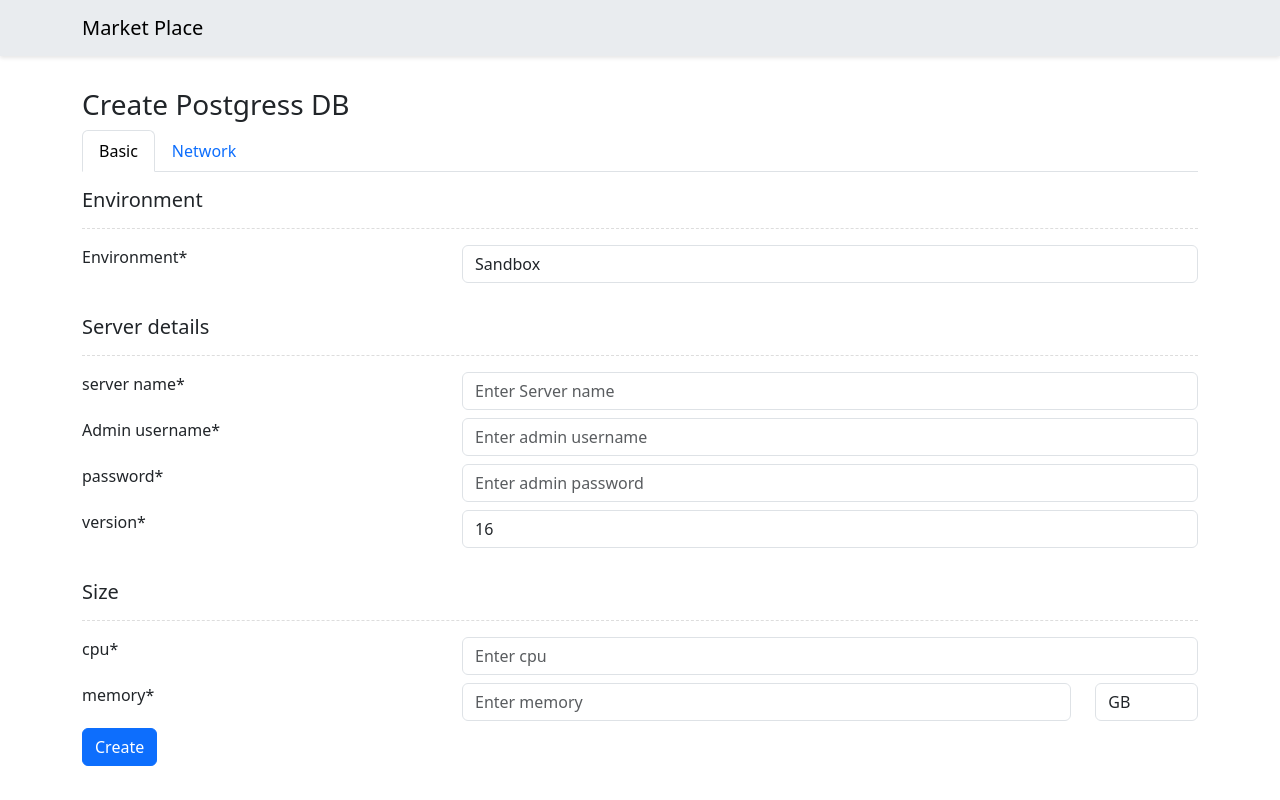
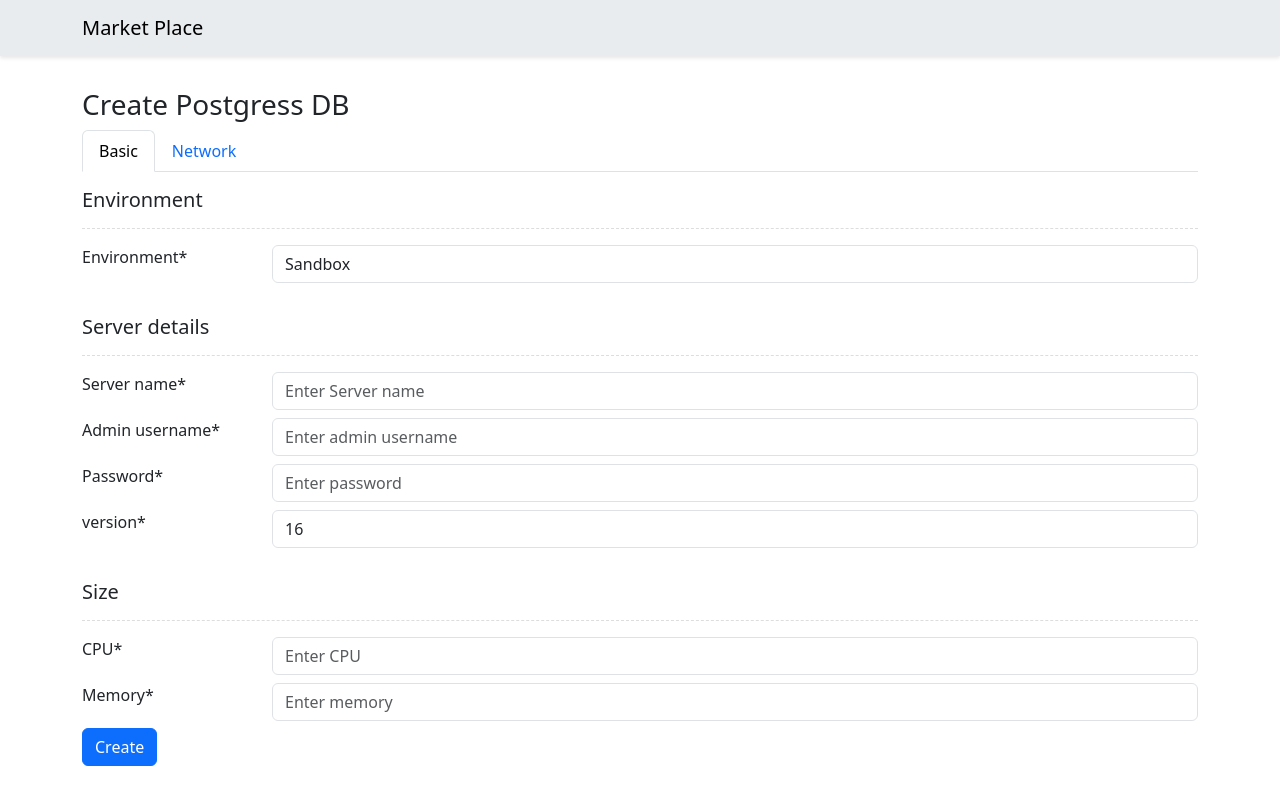
Before and after one commit to dockercaptain/marketplace-ui, a React (Vite) app: page /application/postgres/create in a window 1280 px wide. Built offline with nearby package versions, Linux system fonts and the light colour scheme.

Commit message:
refactor: Add FormGroup component for Postgress form inputs

```diff
--- a/src/components/Postgress/Create.tsx
+++ b/src/components/Postgress/Create.tsx
@@ -1,7 +1,8 @@
-import { Button, Col, Form, Row, Tab, Tabs } from "react-bootstrap";
+import { Button, Form, Tab, Tabs } from "react-bootstrap";
 import "./styles.scss";
 import { useState } from "react";
 import Divider from "../../common/components/Divider";
+import FormGroup from "./FormGroup";
 
 const Create = () => {
   const initialData = {
@@ -53,201 +54,104 @@ const Create = () => {
               <div className="form-section">
                 <h5>Environment </h5>
                 <Divider />
-                <Row>
-                  <Col>Environment*</Col>
-                  <Col sm={8}>
-                    <Form.Group>
-                      <Form.Control
+                <FormGroup
+                  label="Environment*"
+                  value={data.environment}
+                  isSelect
                   name="environment"
-                        as="select"
-                        value={data.environment}
-                        onChange={handleChange}
-                        required
-                      >
-                        <option>Sandbox</option>
-                        <option>Development</option>
-                        <option>Production</option>
-                      </Form.Control>
-                      <Form.Control.Feedback type="invalid">
-                        Please choose an environment.
-                      </Form.Control.Feedback>
-                    </Form.Group>
-                  </Col>
-                </Row>
+                  handleChange={handleChange}
+                  options={["Sandbox", "Development", "Production"]}
+                  errorMessage="Please choose an environment."
+                />
               </div>
               <div className="form-section">
                 <h5>Server details </h5>
                 <Divider />
-                <Row>
-                  <Col>server name*</Col>
-                  <Col sm={8}>
-                    <Form.Group>
-                      <Form.Control
+                <FormGroup
+                  label="Server name*"
+                  value={data.serverName}
+                  placeholder="Enter Server name"
+                  type="text"
                   name="serverName"
-                        type="text"
-                        placeholder="Enter Server name"
-                        value={data.serverName}
-                        onChange={handleChange}
+                  handleChange={handleChange}
+                  errorMessage="Please enter server name."
                   required
                 />
-                      <Form.Control.Feedback type="invalid">
-                        Please enter server name.
-                      </Form.Control.Feedback>
-                    </Form.Group>
-                  </Col>
-                </Row>
-                <Row>
-                  <Col>Admin username*</Col>
-                  <Col sm={8}>
-                    <Form.Group>
-                      <Form.Control
+                {/*  Admin username**/}
+                <FormGroup
+                  label="Admin username*"
+                  value={data.adminUser}
+                  placeholder="Enter admin username"
+                  type="text"
                   name="adminUser"
-                        type="text"
-                        placeholder="Enter admin username"
-                        value={data.adminUser}
-                        onChange={handleChange}
+                  handleChange={handleChange}
+                  errorMessage="Please enter admin username."
                   required
                 />
-                      <Form.Control.Feedback type="invalid">
-                        Please enter admin username.
-                      </Form.Control.Feedback>
-                    </Form.Group>
-                  </Col>
-                </Row>
-                <Row>
-                  <Col>password*</Col>
-                  <Col sm={8}>
-                    <Form.Group>
-                      <Form.Control
+                {/* password */}
+                <FormGroup
+                  label="Password*"
+                  value={data.password}
+                  placeholder="Enter password"
+                  type="password"
                   name="password"
-                        type="password"
-                        placeholder="Enter admin password"
-                        value={data.password}
-                        onChange={handleChange}
+                  handleChange={handleChange}
+                  errorMessage="Please enter password."
                   required
                 />
-                      <Form.Control.Feedback type="invalid">
-                        Please enter password.
-                      </Form.Control.Feedback>
-                    </Form.Group>
-                  </Col>
-                </Row>
-                <Row>
-                  <Col>version*</Col>
-                  <Col sm={8}>
-                    <Form.Group>
-                      <Form.Control
+                <FormGroup
+                  label="version*"
+                  value={data.version}
+                  isSelect
                   name="version"
-                        as="select"
-                        value={data.version}
-                        onChange={handleChange}
-                        required
-                      >
-                        <option>16</option>
-                        <option>15</option>
-                        <option>14</option>
-                        <option>13</option>
-                        <option>12</option>
-                      </Form.Control>
-                      <Form.Control.Feedback type="invalid">
-                        Please choose a version.
-                      </Form.Control.Feedback>
-                    </Form.Group>
-                  </Col>
-                </Row>
+                  handleChange={handleChange}
+                  options={["16", "15", "14", "13", "12"]}
+                  errorMessage="Please choose a version."
+                />
               </div>
               <div className="form-section">
                 <h5>Size </h5>
                 <Divider />
-                <Row>
-                  <Col>
-                    <Form.Label>cpu*</Form.Label>
-                  </Col>
-                  <Col sm={8}>
-                    <Form.Group>
-                      <Form.Control
+                <FormGroup
+                  label="CPU*"
+                  value={data.sizeCPU}
+                  placeholder="Enter CPU"
+                  type="number"
                   name="sizeCPU"
-                        type="number"
-                        placeholder="Enter cpu"
-                        value={data.sizeCPU}
-                        onChange={handleChange}
+                  handleChange={handleChange}
+                  errorMessage="Please enter CPU."
                   required
                 />
-                      <Form.Control.Feedback type="invalid">
-                        Please enter cpu.
-                      </Form.Control.Feedback>
-                    </Form.Group>
-                  </Col>
-                </Row>
-                <Row>
-                  <Col>
-                    <Form.Label>memory*</Form.Label>
-                  </Col>
-                  <Col sm={8}>
-                    <Row>
-                      <Col sm={10}>
-                        <Form.Group>
-                          <Form.Control
+                <FormGroup
+                  label="Memory*"
+                  value={data.sizeMemory}
+                  placeholder="Enter memory"
+                  type="number"
                   name="sizeMemory"
-                            type="number"
-                            placeholder="Enter memory"
-                            value={data.sizeMemory}
-                            onChange={handleChange}
+                  handleChange={handleChange}
+                  errorMessage="Please enter memory."
                   required
                 />
-                        </Form.Group>
-                      </Col>
-                      <Col sm={2}>
-                        <Form.Group>
-                          <Form.Control as="select">
-                            <option>GB</option>
-                            <option>MB</option>
-                          </Form.Control>
-                        </Form.Group>
-                      </Col>
-                    </Row>
-                  </Col>
-                </Row>
-                <Row>
-                  <Col>
-                    <Form.Label>disk*</Form.Label>
-                  </Col>
-                  <Col sm={8}>
-                    <Form.Group>
-                      <Form.Control
+                <FormGroup
+                  label="Disk*"
+                  value={data.sizeDisk}
+                  placeholder="Enter disk"
+                  type="number"
                   name="sizeDisk"
-                        type="number"
-                        placeholder="Enter disk"
-                        value={data.sizeDisk}
-                        onChange={handleChange}
+                  handleChange={handleChange}
+                  errorMessage="Please enter disk."
                   required
                 />
-                      <Form.Control.Feedback type="invalid">
-                        Please enter disk.
-                      </Form.Control.Feedback>
-                    </Form.Group>
-                  </Col>
-                </Row>
-                <Row>
-                  <Col>
-                    <Form.Label>storage class*</Form.Label>
-                  </Col>
-                  <Col sm={8}>
-                    <Form.Group>
-                      <Form.Control
+                <FormGroup
+                  label="storage class*"
+                  value={data.storageType}
+                  isSelect
                   name="storageType"
-                        as="select"
-                        value={data.storageType}
-                        onChange={handleChange}
+                  handleChange={handleChange}
+                  options={["HDD", "SSD_standard", "SSD_premium"]}
+                  errorMessage="Please choose a storage class."
                   required
-                      >
-                        <option>HDD</option>
-                        <option>SSD_standard</option>
-                        <option>SSD_premium</option>
-                      </Form.Control>
-                    </Form.Group>
-                  </Col>
-                </Row>
+                />
               </div>
             </div>
           </Tab>
--- /dev/null
+++ b/src/components/Postgress/FormGroup.tsx
@@ -0,0 +1,66 @@
+import { Col, Form, Row } from "react-bootstrap";
+
+type FormGroupProps = {
+  label: string;
+  value: string;
+  type?: string;
+  name: string;
+  isSelect?: boolean;
+  handleChange: (e: React.ChangeEvent<HTMLInputElement>) => void;
+  options?: string[];
+  errorMessage?: string;
+  placeholder?: string;
+  required?: boolean;
+};
+
+export const FormGroup = ({
+  label,
+  value,
+  handleChange,
+  name,
+  type,
+  options,
+  errorMessage,
+  placeholder,
+  isSelect,
+  required,
+}: FormGroupProps) => {
+  return (
+    <Row>
+      <Col>{label}</Col>
+      <Col sm={10}>
+        <Form.Group>
+          {isSelect ? (
+            <Form.Control
+              required
+              as="select"
+              name={name}
+              value={value}
+              onChange={handleChange}
+            >
+              {options?.map((option, index) => (
+                <option key={index} value={option}>
+                  {option}
+                </option>
+              ))}
+            </Form.Control>
+          ) : (
+            <Form.Control
+              required={required}
+              type={type}
+              name={name}
+              value={value}
+              onChange={handleChange}
+              placeholder={placeholder}
+            />
+          )}
+          <Form.Control.Feedback type="invalid">
+            {errorMessage}
+          </Form.Control.Feedback>
+        </Form.Group>
+      </Col>
+    </Row>
+  );
+};
+
+export default FormGroup;
```
Lines whose indentation alone changed are shown as unchanged.
